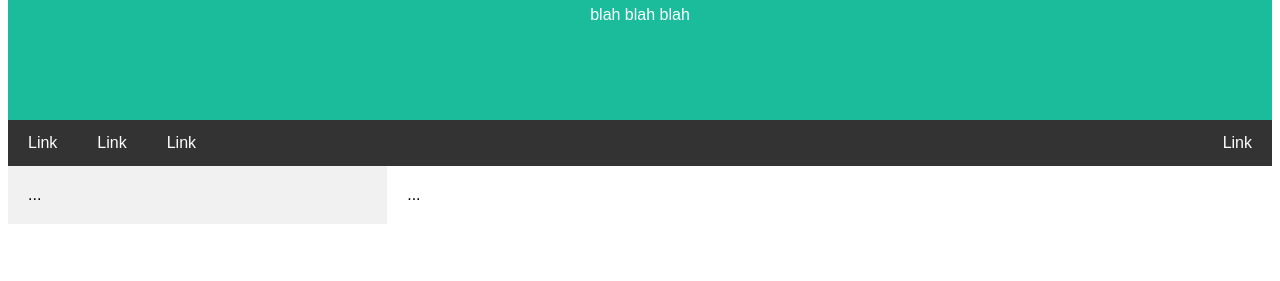
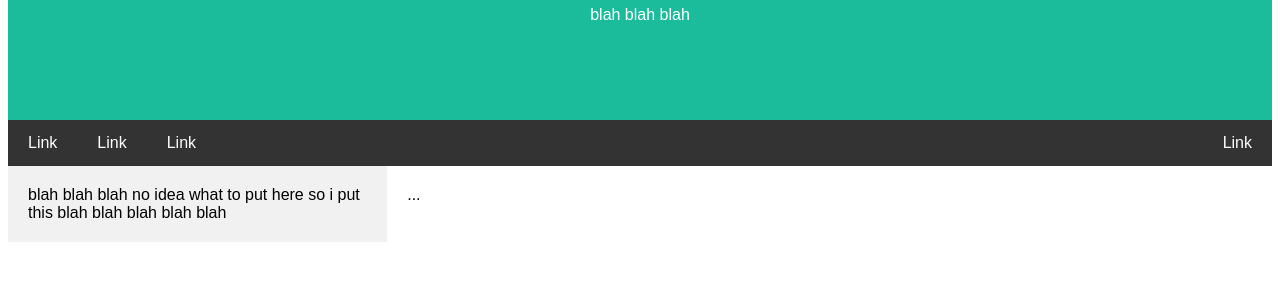
Before and after one commit to CoderKing101/qaimalizaidi, a plain HTML site: page index.html in a window 1280 px wide. Shown: the part 181-462 px from the top of the page. Drawn offline with Linux system fonts and the light colour scheme.

Commit message:
Update index.html

```diff
--- a/index.html
+++ b/index.html
@@ -73,7 +73,7 @@ body {
 	<a href="#" class="right">Link</a>
 </div>
 <div class="row">
-	<div class="side">...</div>
+	<div class="side">blah blah blah no idea what to put here so i put this blah blah blah blah blah</div>
 	<div class="main">...</div>
 </div>
 </body>
```
